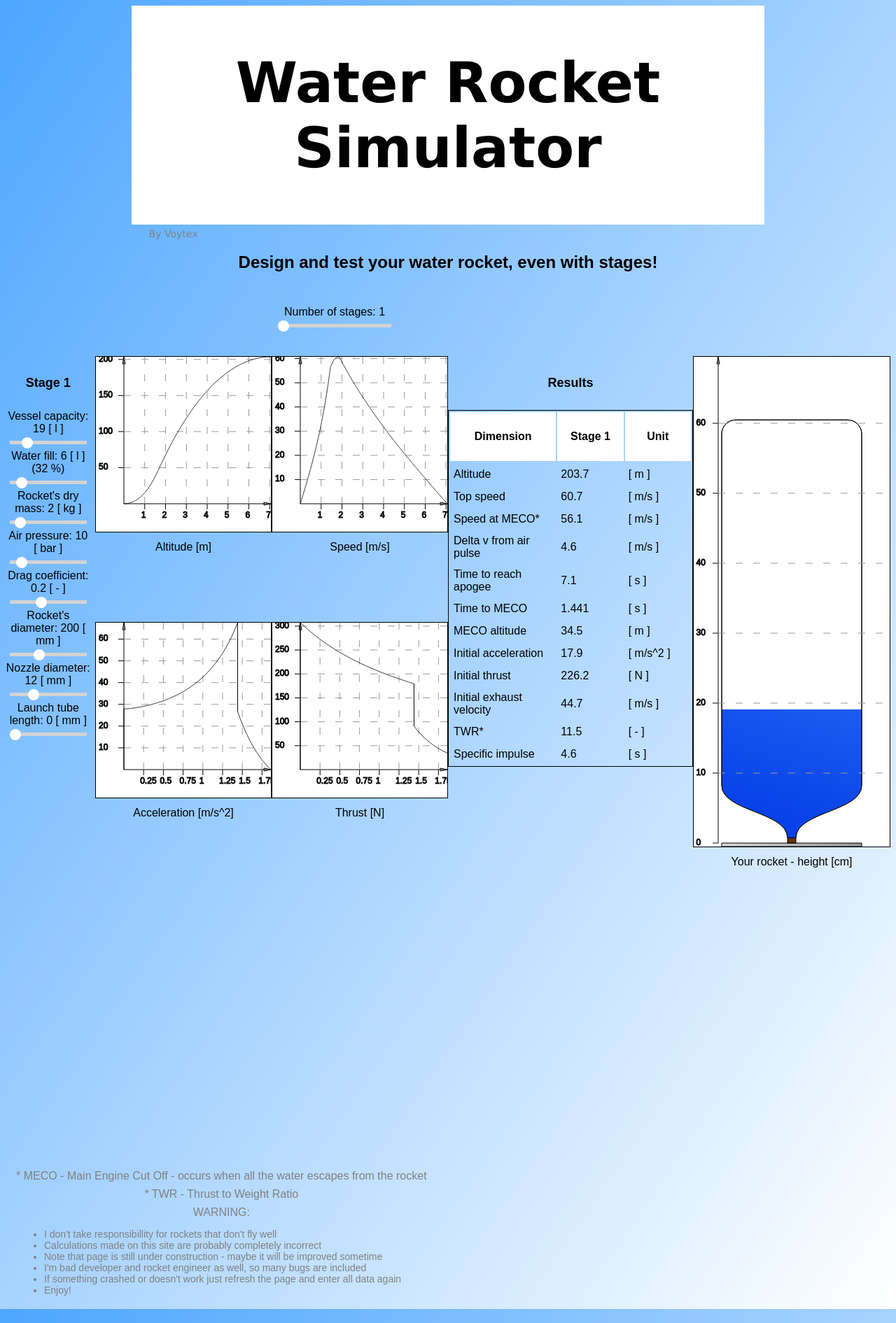
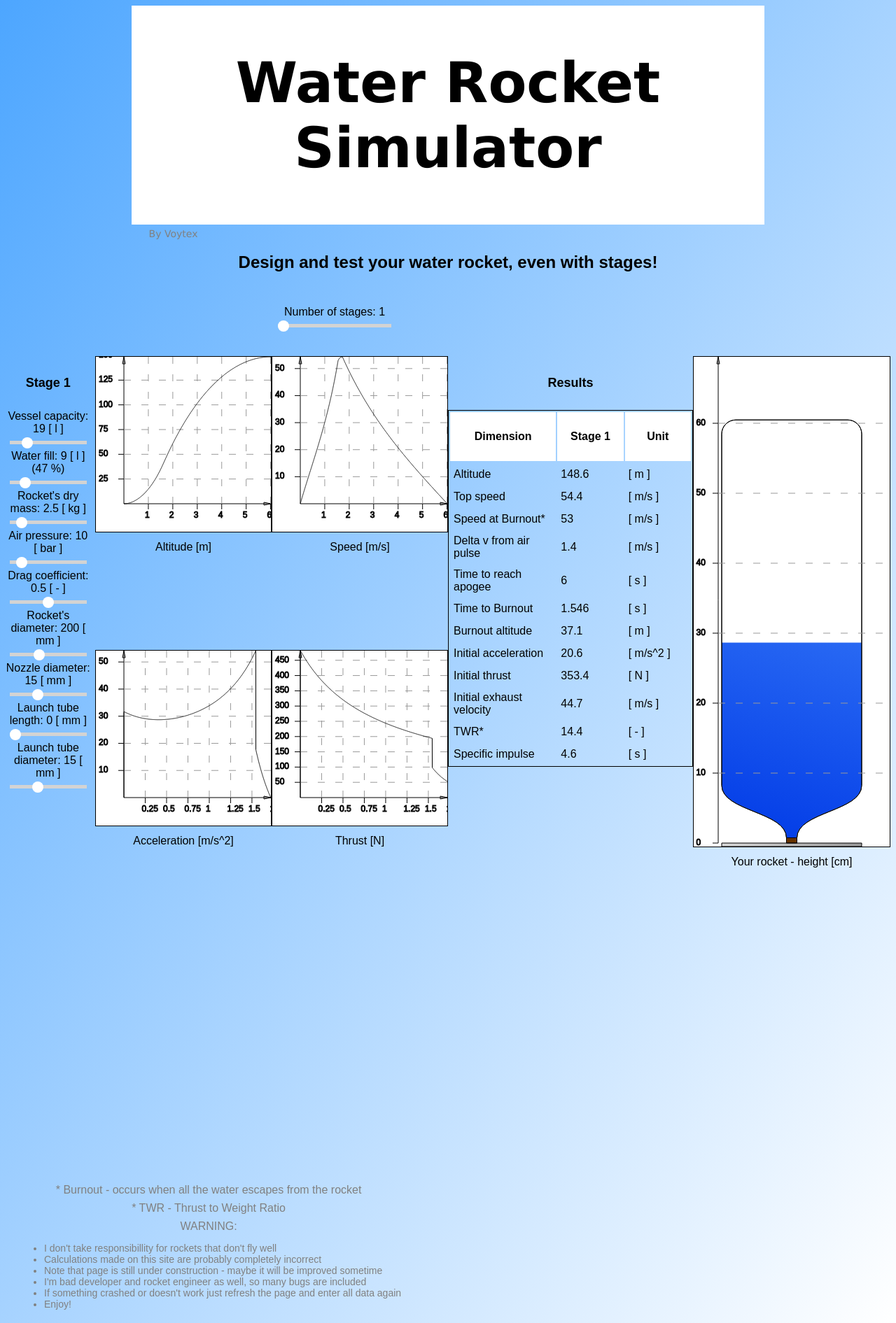
Before and after one commit to waterrocketsimulator/waterrocketsimulator.github.io, a Jekyll site: the page index.html, which Jekyll copies as it is, in a window 1280 px wide. Shown: the whole page at 70% size. Built offline with Jekyll 4.4.1, drawn with Linux system fonts in a browser that asks for light colours.

Commit message:
Add files via upload
some of the updates suggested by George Katz

```diff
--- a/index.html
+++ b/index.html
@@ -44,25 +44,28 @@
 	  <input type="range" min="0.5" max="100" value="19" class="slider" step="0.1" id="vesselCapacity">
 
 	  <p>Water fill: <span id="waterCapacityValue"></span> [ l ]  (<span id="waterPercentage"></span> %)</p>
-	  <input type="range" min="0" max="60" value="6" class="slider" step="0.1" id="waterCapacity">
+	  <input type="range" min="0" max="60" value="9" class="slider" step="0.1" id="waterCapacity">
 
 	  <p>Rocket's dry mass: <span id="rocketDryMassValue"></span> [ kg ]</p>
-	  <input type="range" min="0.1" max="25" value="2" class="slider" step="0.1" id="rocketDryMass">
+	  <input type="range" min="0.1" max="25" value="2.5" class="slider" step="0.01" id="rocketDryMass">
 
 	  <p>Air pressure: <span id="pressureValue"></span> [ bar ]</p>
 	  <input type="range" min="1" max="100" value="10" class="slider" step="0.1" id="pressure">
 
 	  <p>Drag coefficient: <span id="dragCoefficientValue"></span> [ - ]</p>
-	  <input type="range" min="0" max=".5" value="0.2" class="slider" step="0.01" id="dragCoefficient">
+	  <input type="range" min="0" max="1" value="0.5" class="slider" step="0.01" id="dragCoefficient">
 
 	  <p>Rocket's diameter: <span id="vesselDiameterValue"></span> [ mm ]</p>
 	  <input type="range" min="25" max="500" value="200" class="slider" step="1" id="vesselDiameter">
 
 	  <p>Nozzle diameter: <span id="nozzleDiameterValue"></span> [ mm ]</p>
-	  <input type="range" min="1" max="40" value="12" class="slider" step="0.1" id="nozzleDiameter">
+	  <input type="range" min="2" max="40" value="15" class="slider" step="0.1" id="nozzleDiameter">
 
 		<p>Launch tube length: <span id="launchTubeLengthValue"></span> [ mm ]</p>
 	  <input type="range" min="0" max="5000" value="0" class="slider" step="10" id="launchTubeLength">
+
+		<p>Launch tube diameter: <span id="launchTubeDiameterValue"></span> [ mm ]</p>
+	  <input type="range" min="2" max="40" value="15" class="slider" step="0.1" id="launchTubeDiameter">
 
 		<p id="landing">Landing attempt: <span id="landingValue"></span></p>
     <input type="range" min="0" max="1" value="0" class="slider" step="1" id="landing">
@@ -75,19 +78,19 @@
 	<div class="sliderContainer" id="stage2">
 	  <h3>Stage 2</h3>
 	  <p>Vessel capacity: <span id="vesselCapacityValue2"></span> [ l ]</p>
-	  <input type="range" min="0.5" max="100" value="20" class="slider" step="0.1" id="vesselCapacity2">
+	  <input type="range" min="0.5" max="100" value="19" class="slider" step="0.1" id="vesselCapacity2">
 
 	  <p>Water fill: <span id="waterCapacityValue2"></span> [ l ]  (<span id="waterPercentage2"></span> %)</p>
 	  <input type="range" min="0.1" max="60" value="10" class="slider" step="0.1" id="waterCapacity2">
 
 	  <p>Rocket's dry mass: <span id="rocketDryMassValue2"></span> [ kg ]</p>
-	  <input type="range" min="0.1" max="25" value="2.5" class="slider" step="0.1" id="rocketDryMass2">
+	  <input type="range" min="0.1" max="25" value="2.5" class="slider" step="0.01" id="rocketDryMass2">
 
 	  <p>Air pressure: <span id="pressureValue2"></span> [ bar ]</p>
-	  <input type="range" min="1" max="100" value="20" class="slider" step="0.1" id="pressure2">
+	  <input type="range" min="1" max="100" value="10" class="slider" step="0.1" id="pressure2">
 
 	  <p>Drag coefficient: <span id="dragCoefficientValue2"></span> [ - ]</p>
-	  <input type="range" min="0" max=".5" value="0.2" class="slider" step="0.01" id="dragCoefficient2">
+	  <input type="range" min="0" max="1" value="0.5" class="slider" step="0.01" id="dragCoefficient2">
 
 	  <p>Rocket's diameter: <span id="vesselDiameterValue2"></span> [ mm ]</p>
 	  <input type="range" min="25" max="500" value="200" class="slider" step="1" id="vesselDiameter2">
@@ -105,13 +108,13 @@
 	  <input type="range" min="0.1" max="50" value="1" class="slider" step="0.1" id="waterCapacity3">
 
 	  <p>Rocket's dry mass: <span id="rocketDryMassValue3"></span> [ kg ]</p>
-	  <input type="range" min="0.1" max="25" value="0.3" class="slider" step="0.1" id="rocketDryMass3">
+	  <input type="range" min="0.1" max="25" value="0.4" class="slider" step="0.01" id="rocketDryMass3">
 
 	  <p>Air pressure: <span id="pressureValue3"></span> [ bar ]</p>
 	  <input type="range" min="1" max="100" value="10" class="slider" step="0.1" id="pressure3">
 
 	  <p>Drag coefficient: <span id="dragCoefficientValue3"></span> [ - ]</p>
-	  <input type="range" min="0" max=".5" value="0.1" class="slider" step="0.01" id="dragCoefficient3">
+	  <input type="range" min="0" max="1" value="0.3" class="slider" step="0.01" id="dragCoefficient3">
 
 	  <p>Rocket's diameter: <span id="vesselDiameterValue3"></span> [ mm ]</p>
 	  <input type="range" min="25" max="500" value="100" class="slider" step="1" id="vesselDiameter3">
@@ -122,7 +125,7 @@
   </div>
 
 
-	<div class="altitudePlot">
+	<div class="altitudePlot" id="altitudePlotCell">
 		<canvas class="plot" id="altitudePlot" width="250" height="250"></canvas>  <!--width="250" height="250"-->
 		<p>Altitude [m]</p>
 	</div>
@@ -175,7 +178,7 @@
 		  <td>[ m/s ]</td>
 		</tr>
     <tr>
-	  	<td>Speed at MECO*</td>
+	  	<td>Speed at Burnout*</td>
 	  	<td id="speedAtMECO" class="value"></td>
 	  	<td id="speedAtMECO2" class="value2"></td>
 	  	<td id="speedAtMECO3" class="value3"></td>
@@ -196,14 +199,14 @@
 	  	<td>[ s ]</td>
 		</tr>
     <tr>
-	  	<td>Time to MECO</td>
+	  	<td>Time to Burnout</td>
   		<td id="timeToMECO" class="value"></td>
   		<td id="timeToMECO2" class="value2"></td>
   		<td id="timeToMECO3" class="value3"></td>
   		<td>[ s ]</td>
 		</tr>
     <tr>
-	  	<td>MECO altitude</td>
+	  	<td>Burnout altitude</td>
 			<td id="MECOaltitude" class="value"></td>
 			<td id="MECOaltitude2" class="value2"></td>
 			<td id="MECOaltitude3" class="value3"></td>
@@ -256,7 +259,7 @@
 </div>
 
 <div id="imprint">
-  <p>* MECO - Main Engine Cut Off - occurs when all the water escapes from the rocket</p>
+  <p>* Burnout - occurs when all the water escapes from the rocket</p>
   <p>* TWR - Thrust to Weight Ratio</p>
 	<p>WARNING:</p>
 	<ul>
--- a/plots.js
+++ b/plots.js
@@ -57,6 +57,12 @@
 	var offset = 40;
 	var maxY = Math.max.apply(null, plotDataStorage.altitude);
 	var maxX = plotDataStorage.fl;
+	//var readWidth = document.getElementById("altitudePlotCell").offsetWidth;
+	//console.log("read width: " + readWidth);
+	//ctx.canvas.width = readWidth;
+	//ctx.canvas.height = window.innerHeight;
+
+
 	var height = altitudePlot.height;
 	var width = altitudePlot.width;
   ctx.fillStyle = "#FFFFFF";
--- a/rocket.js
+++ b/rocket.js
@@ -34,6 +34,7 @@
 		var Vw = (waterCapacity.value) / 1000; //capacity of water (m^3)
 	  var Ar = 3.14159 * vesselDiameter.value * vesselDiameter.value / 4 / 1000000; //section area of the rocket's vessel (m^2)
     var An = 3.14159 * nozzleDiameter.value * nozzleDiameter.value / 4 / 1000000; //section area of exhaust nozzle (m^2)
+    var Alt = 3.14159 * launchTubeDiameter.value * launchTubeDiameter.value / 4 / 1000000; //section area of launch tube (m^2)
     var p = pressure.value * 100000; //air pressure in vessel (Pa)
 		var pa = 100000; //ambient pressure (it is used second time in stageIgnition(). Sorry)
 		var Cd = dragCoefficient.value;
@@ -55,7 +56,7 @@
 	  var ft = 0; //flight time (s)
 
 		//stage 1 starts
-		var results = stageIgnition(simulation, land, h, vr, V, Vw, ro, Ar, An, p, Cd, m0, lt, ft, temp, currentStage);
+		var results = stageIgnition(simulation, land, h, vr, V, Vw, ro, Ar, An, Alt, p, Cd, m0, lt, ft, temp, currentStage);
 
 		var T = results[0];
 		var ve = results[1];
@@ -103,7 +104,7 @@
 			  	m0 = parseFloat(rocketDryMass2.value) + parseFloat(rocketDryMass3.value) + (waterCapacity3.value / 1000) * ro + (pressure3.value* 100000  + pa) / (R * temp) * (vesselCapacity3.value - waterCapacity2.value) / 1000;
 				  break;
 		}
-			results = stageIgnition(simulation, land, airPulseEndAltitude, topSpeed, V, Vw, ro, Ar, An, p, Cd, m0, lt, airPulseEnd, temp, currentStage);
+			results = stageIgnition(simulation, land, airPulseEndAltitude, topSpeed, V, Vw, ro, Ar, An, Alt, p, Cd, m0, lt, airPulseEnd, temp, currentStage);
 
 		  T = results[0];
 		  ve = results[1];
@@ -147,7 +148,7 @@
 			m0 = parseFloat(rocketDryMass3.value)
 			temp = 293;
 
-		  results = stageIgnition(simulation, land, airPulseEndAltitude, topSpeed, V, Vw, ro, Ar, An, p, Cd, m0, lt, airPulseEnd, temp, currentStage);
+		  results = stageIgnition(simulation, land, airPulseEndAltitude, topSpeed, V, Vw, ro, Ar, An, Alt, p, Cd, m0, lt, airPulseEnd, temp, currentStage);
 
 		  T = results[0];
 		  ve = results[1];
@@ -204,7 +205,7 @@
 }
 
 
-function stageIgnition(simulation, land, h, vr, V, Vw, ro, Ar, An, p, Cd, m0, lt, ft, temp, currentStage){
+function stageIgnition(simulation, land, h, vr, V, Vw, ro, Ar, An, Alt, p, Cd, m0, lt, ft, temp, currentStage){
 	//physical constants for calculations
 	var waterLossFactor = 0.1; //pressure loss factor in nozzle for water flow
 	var airLossFactor = 0.5; //pressure loss factor in nozzle for air flow
@@ -265,7 +266,7 @@
  console.log("launch tube phase");
 	while (h < lt && h >= 0){
  	  p = C * Math.pow(V, -k); //air (and water) pressure decreases
-	  T = p * An;
+	  T = p * Alt;
 	  D = -.5 * Cd * roA * vr * vr * Ar;
 
 	  a = (T + D) / m - g;
@@ -446,9 +447,9 @@
 //fall back to the ground and landing- EXPERIMENTAL
 if (!simulation && land) {
   console.log('balistic fall back to the ground begins' + '\n');
-	vSim = stageIgnition(true, false, 0, 0, V, Vw, ro, Ar, An, p, Cd, m0, 0, 0, temp, currentStage)[6];
+	vSim = stageIgnition(true, false, 0, 0, V, Vw, ro, Ar, An, Alt, p, Cd, m0, 0, 0, temp, currentStage)[6];
 
-	dragSim = stageIgnition(true, false, 0, 0, V, Vw, ro, Ar, An, p, Cd, m0, 0, 0, temp, currentStage)[14];
+	dragSim = stageIgnition(true, false, 0, 0, V, Vw, ro, Ar, An, Alt, p, Cd, m0, 0, 0, temp, currentStage)[14];
   if (Cd == 0) {
 		dragWorkFullAlt = 0;
 		initialH = (g * altitude - .5 * vSim * vSim) / g;
@@ -480,7 +481,7 @@
 		console.log("initialH 5: " + initialH);
 	}
 
-	//var vEnd = stageIgnition(true, false, initialH, -vSim, V, Vw, ro, Ar, An, p, Cd, m0, 0, 0, temp, currentStage)[12];
+	//var vEnd = stageIgnition(true, false, initialH, -vSim, V, Vw, ro, Ar, An, Alt, p, Cd, m0, 0, 0, temp, currentStage)[12];
 	//console.log("hSim: " + hSim);
 
   while (h > initialH){
@@ -491,7 +492,7 @@
 	  ft += dt;
 		//if (-vr > topSpeed) break;
 		/*
-		if (h < initialH && stageIgnition(true, false, h, vr, V, Vw, ro, Ar, An, p, Cd, m0, 0, ft, temp, currentStage)[12] < .1){
+		if (h < initialH && stageIgnition(true, false, h, vr, V, Vw, ro, Ar, An, Alt, p, Cd, m0, 0, ft, temp, currentStage)[12] < .1){
 			break;
 		}*/
 	  //write data for plots
--- a/sliders.js
+++ b/sliders.js
@@ -108,6 +108,14 @@
 
 launchTubeLength.oninput = function(){
 	launchTubeLengthOutput.innerHTML = launchTubeLength.value;
+  launch(); }
+
+var launchTubeDiameter = document.getElementById("launchTubeDiameter");
+var launchTubeDiameterOutput = document.getElementById("launchTubeDiameterValue");
+launchTubeDiameterOutput.innerHTML = launchTubeDiameter.value;
+
+launchTubeDiameter.oninput = function(){
+	launchTubeDiameterOutput.innerHTML = launchTubeDiameter.value;
   launch(); }
 
 
--- a/stylesheet.css
+++ b/stylesheet.css
@@ -32,8 +32,8 @@
 
 .globalGrid{
 	display: grid;
-	grid-template-columns: minmax(250px, 350px) minmax(255px, 400px) minmax(255px, 400px) minmax(35	0px, 500px) 300px;
-	grid-template-rows: 80px 380px 380px 380px;
+	grid-template-columns: minmax(260px, 350px) minmax(205px, 400px) minmax(205px, 400px) minmax(35	0px, 500px) 300px;
+	grid-template-rows: 80px 420px 360px 380px;
 }
 
 #stagesSlider {
```
